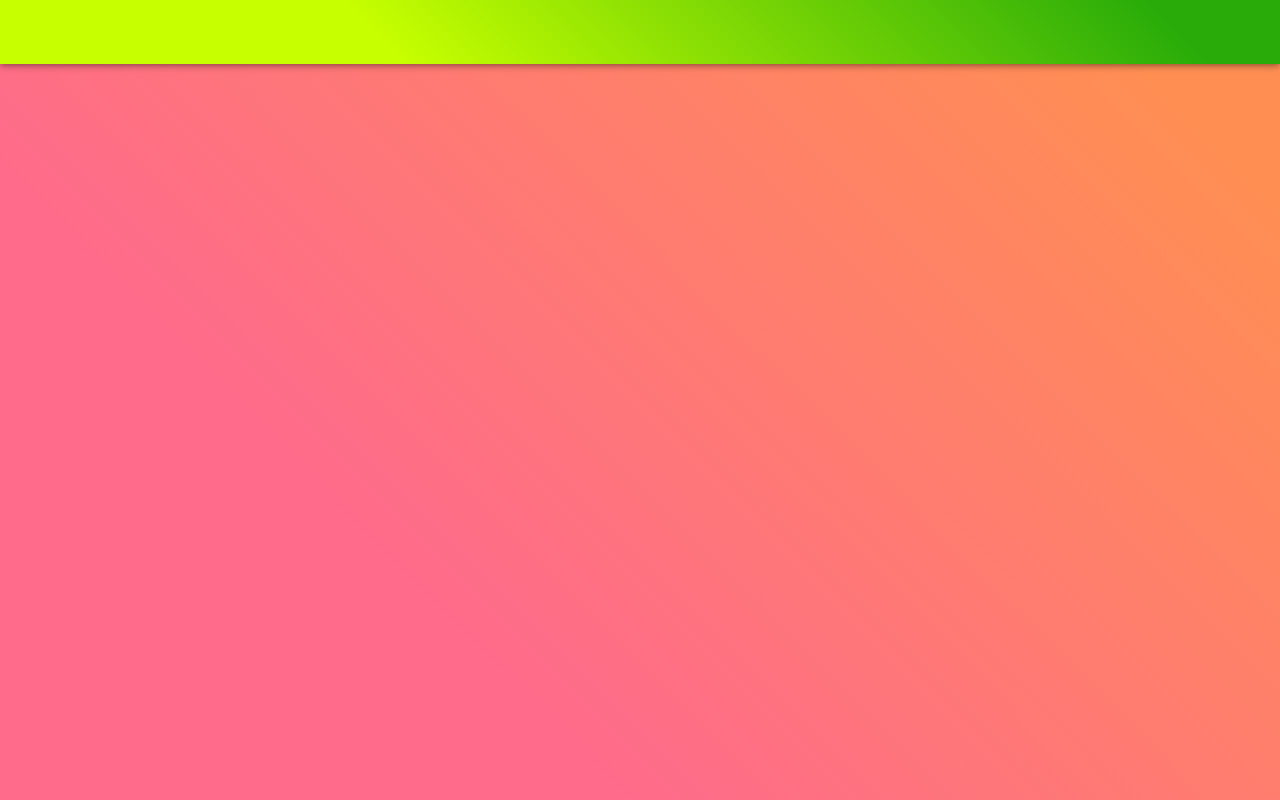
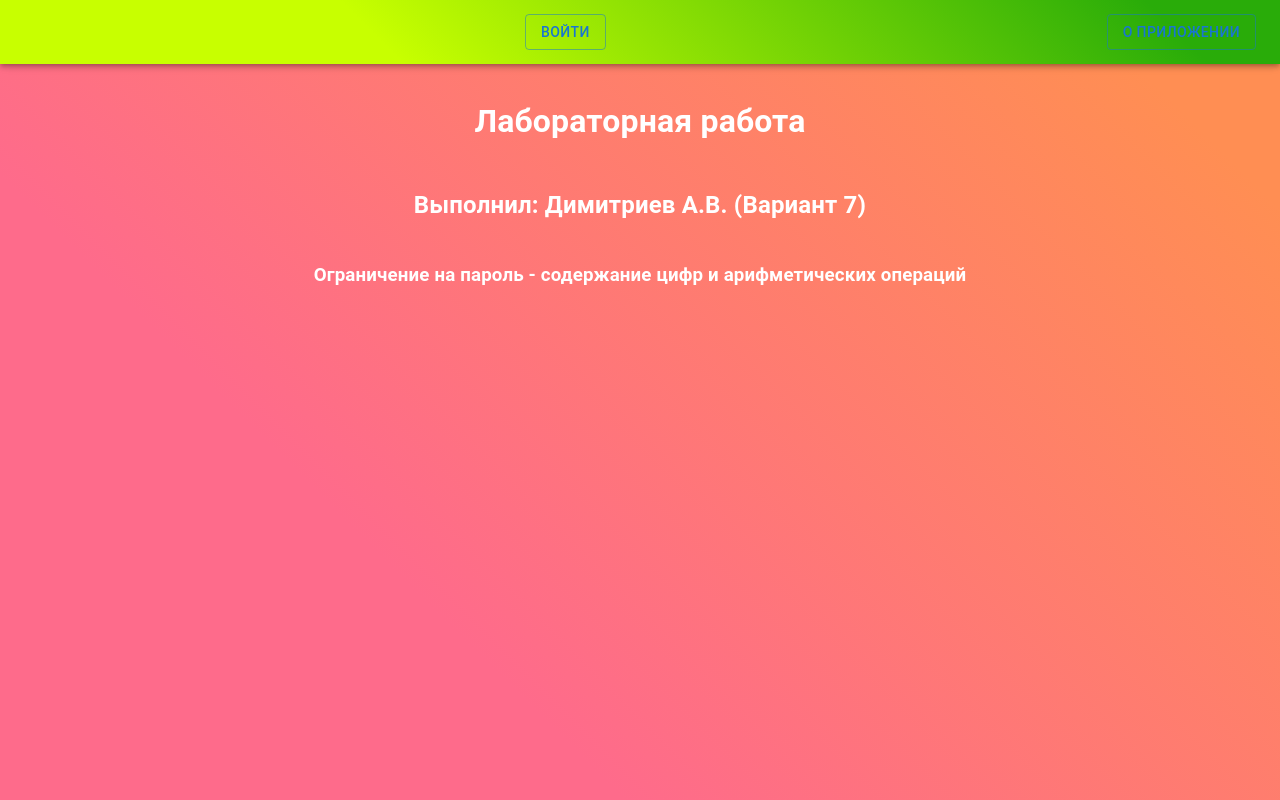
Before and after one commit to andim461/security-labs, a React (Create React App) app in the folder compbez/compbez/: page /about in a window 1280 px wide. Built offline with nearby package versions, Linux system fonts and the light colour scheme.

Commit message:
add about page. Good luck, Gleb

```diff
--- a/compbez/compbez/src/App.tsx
+++ b/compbez/compbez/src/App.tsx
@@ -11,6 +11,7 @@ import { observer } from 'mobx-react-lite';
 import { useDataStore } from './contexts';
 import Typography from '@mui/material/Typography';
 import './index.css';
+import About from './components/About';
 
 const App = observer((): JSX.Element => {
  const dataStore = useDataStore();
@@ -29,9 +30,18 @@ const App = observer((): JSX.Element => {
         (dataStore.currentUser.isPasswordValid ||
          !dataStore.currentUser.isPasswordRestricted) ? (
          dataStore.currentUser.isBlocked ? (
-          <Typography variant='h3' color='red' align='center'>
-           Вы заблокированы
-          </Typography>
+          <div>
+           <Typography
+            variant='h3'
+            color='white'
+            align='center'
+            sx={{ marginTop: '400px' }}>
+            Вас заблокировал администратор.
+           </Typography>
+           <Typography variant='h4' color='white' align='center'>
+            Для продолжения работы обратитесь к нему.
+           </Typography>
+          </div>
          ) : (
           <MainPage />
          )
@@ -67,6 +77,9 @@ const App = observer((): JSX.Element => {
         <Redirect to='/signIn' />
        )}
       </Route>
+      <Route path='/about'>
+       <About />
+      </Route>
      </Switch>
     </Container>
    </Router>
--- /dev/null
+++ b/compbez/compbez/src/components/About.tsx
@@ -0,0 +1,12 @@
+import './componentsStyles.css';
+
+const About = () => {
+ return (
+  <div className='about'>
+   <h1>Лабораторная работа</h1>
+   <h2>Выполнил: Димитриев А.В. (Вариант 7)</h2>
+   <h3>Ограничение на пароль - содержание цифр и арифметических операций</h3>
+  </div>
+ );
+};
+export default About;
--- a/compbez/compbez/src/components/Header.tsx
+++ b/compbez/compbez/src/components/Header.tsx
@@ -11,6 +11,7 @@ import { observer } from 'mobx-react-lite';
 import { useState } from 'react';
 import { ThemeProvider, createTheme } from '@mui/material/styles';
 import './componentsStyles.css';
+import { useHistory } from 'react-router';
 
 const theme = createTheme({
  components: {
@@ -27,7 +28,7 @@ const theme = createTheme({
 const Header = observer(() => {
  const dataStore = useDataStore();
  const [menuAnchorEl, setMenuAnchorEl] = useState<null | HTMLElement>(null);
-
+ const history = useHistory();
  const openUserMenu = (event: React.MouseEvent<HTMLElement>) => {
   setMenuAnchorEl(event.currentTarget);
  };
@@ -40,6 +41,15 @@ const Header = observer(() => {
   dataStore.signOut();
   closeUserMenu();
  };
+ const onAboutClick = () => {
+  history.push('/about');
+ };
+ const onSignIn = () => {
+  history.push('/signIn');
+ };
+ const onMain = () => {
+  history.push('');
+ };
 
  return (
   <ThemeProvider theme={theme}>
@@ -49,7 +59,7 @@ const Header = observer(() => {
     }}>
     <AppBar color='secondary'>
      <Toolbar>
-      <Grid container alignItems='center' justifyContent='flex-start'>
+      <Grid container alignItems='center' justifyContent='space-between'>
        <Grid item>
         {dataStore.currentUser ? (
          <>
@@ -68,6 +78,25 @@ const Header = observer(() => {
          </>
         ) : null}
        </Grid>
+
+       {dataStore.currentUser ? (
+        <div>
+         <Button color='primary' variant='outlined' onClick={onMain}>
+          Главная
+         </Button>
+        </div>
+       ) : (
+        <div>
+         <Button color='primary' variant='outlined' onClick={onSignIn}>
+          Войти
+         </Button>
+        </div>
+       )}
+       <div>
+        <Button color='primary' variant='outlined' onClick={onAboutClick}>
+         О приложении
+        </Button>
+       </div>
       </Grid>
      </Toolbar>
     </AppBar>
--- a/compbez/compbez/src/components/componentsStyles.css
+++ b/compbez/compbez/src/components/componentsStyles.css
@@ -30,3 +30,9 @@
  flex-direction: column;
  align-items: center;
 }
+.about {
+ display: flex;
+ flex-direction: column;
+ align-items: center;
+ color: white;
+}
```
